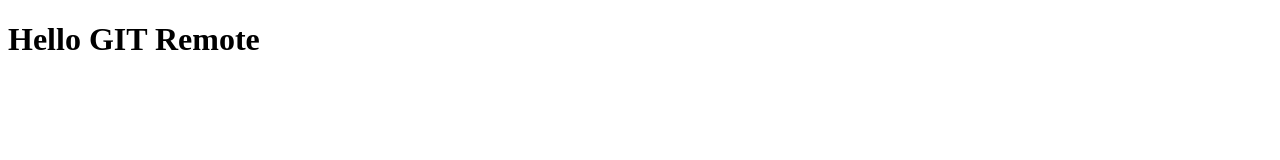
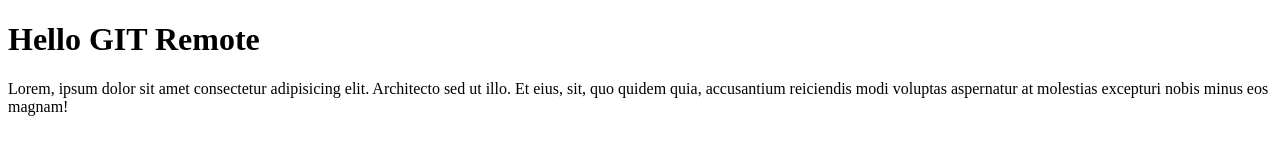
Before and after one commit to JoviansyahPutra/wpu-git-remote, a plain HTML site: page index.html in a window 1280 px wide. Drawn offline with Linux system fonts and the light colour scheme.

Commit message:
menambahkan paragraf

```diff
--- a/index.html
+++ b/index.html
@@ -8,6 +8,7 @@
 </head>
 <body>
     <h1>Hello GIT Remote</h1>
+    <p>Lorem, ipsum dolor sit amet consectetur adipisicing elit. Architecto sed ut illo. Et eius, sit, quo quidem quia, accusantium reiciendis modi voluptas aspernatur at molestias excepturi nobis minus eos magnam!</p>
 
 </body>
 </html>
```
